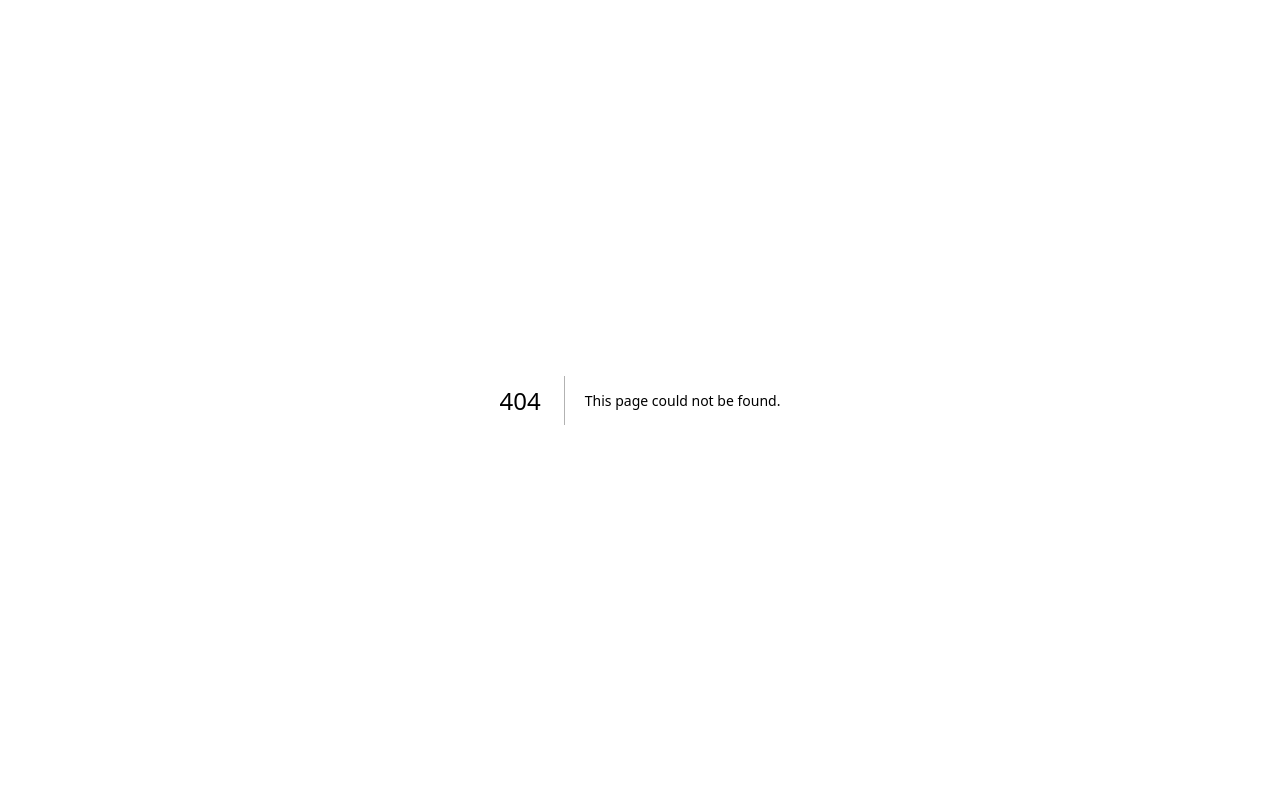
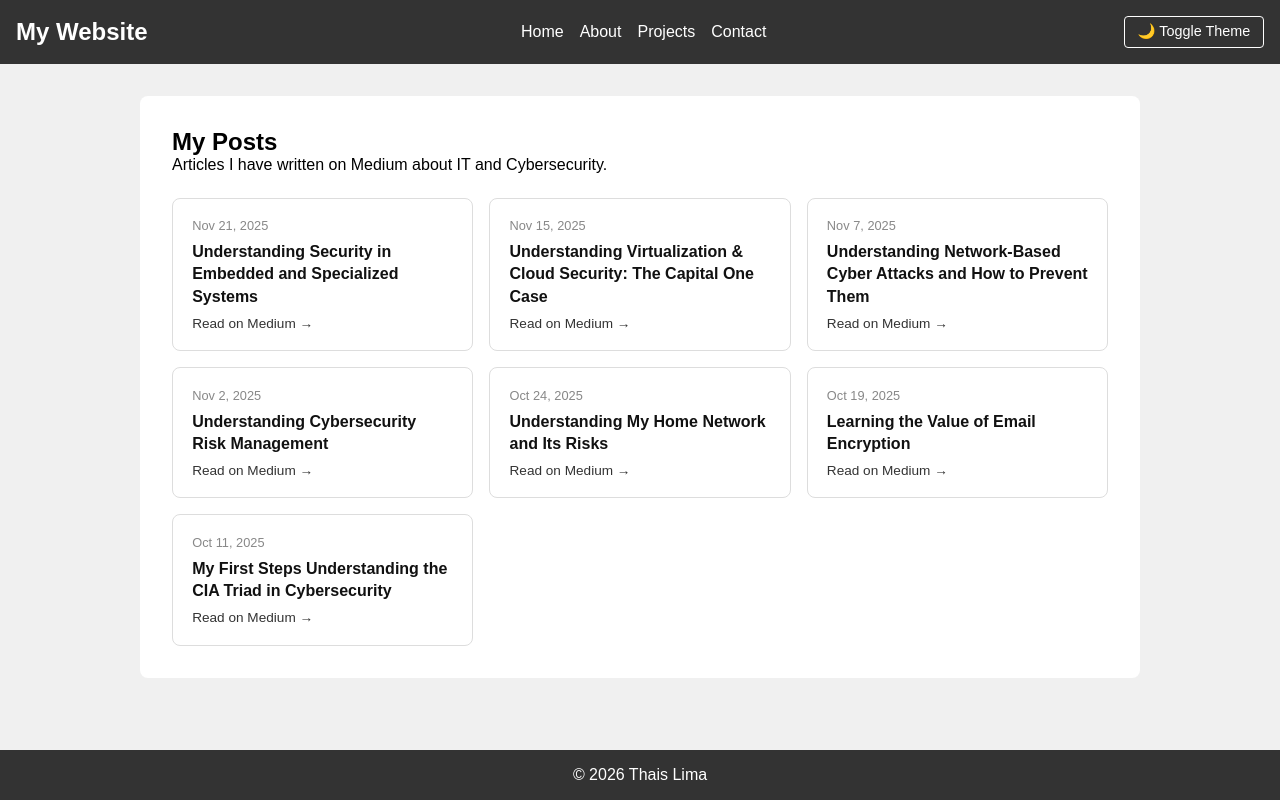
Before and after one commit to thaablima-dev/week3_project, a Next.js app: page /projects in a window 1280 px wide. Before the commit this address had no page. Built offline with nearby package versions, Linux system fonts and the light colour scheme.

Commit message:
Add midterm outline

```diff
--- a/app/globals.css
+++ b/app/globals.css
@@ -167,3 +167,163 @@ a:focus {
   --card-bg: white;
   --card-text: black;
 }
+.posts-grid {
+  display: grid;
+  grid-template-columns: repeat(auto-fill, minmax(280px, 1fr));
+  gap: 1rem;
+  margin-top: 1.5rem;
+}
+
+.post-card {
+  display: flex;
+  flex-direction: column;
+  gap: 0.5rem;
+  background: white;
+  border: 1px solid #ddd;
+  border-radius: 8px;
+  padding: 1.2rem;
+  text-decoration: none;
+  color: inherit;
+  transition: box-shadow 0.2s;
+}
+
+.post-card:hover {
+  box-shadow: 0 4px 12px rgba(0,0,0,0.1);
+}
+
+.post-date {
+  font-size: 0.8rem;
+  color: #888;
+}
+
+.post-card h3 {
+  font-size: 1rem;
+  line-height: 1.4;
+  color: #111;
+}
+
+.read-more {
+  font-size: 0.85rem;
+  color: #333;
+  margin-top: auto;
+}
+
+[data-theme="dark"] .post-card {
+  background: #2a2a2a;
+  border-color: #444;
+  color: #f0f0f0;
+}
+
+[data-theme="dark"] .post-card h3 {
+  color: #f0f0f0;
+}
+
+/* Fix section max-width for posts page */
+.posts-section {
+  max-width: 1000px !important;
+}
+.home-main {
+  display: flex;
+  flex-direction: column;
+  padding: 2rem;
+  gap: 2rem;
+  max-width: 1100px;
+  margin: 0 auto;
+}
+
+.hero {
+  background-color: white;
+  padding: 2rem;
+  border-radius: 8px;
+  width: 100%;
+}
+
+.cards-grid {
+  display: grid;
+  grid-template-columns: repeat(3, 1fr);
+  gap: 1.5rem;
+}
+
+.card {
+  background: white;
+  border: 1px solid #ddd;
+  border-radius: 8px;
+  padding: 1.5rem;
+  display: flex;
+  flex-direction: column;
+  gap: 0.75rem;
+  transition: box-shadow 0.2s;
+}
+
+.card:hover {
+  box-shadow: 0 4px 12px rgba(0,0,0,0.1);
+}
+
+.card h3 {
+  font-size: 1.1rem;
+}
+
+.card p {
+  color: #555;
+  font-size: 0.95rem;
+  line-height: 1.5;
+}
+
+.card-link {
+  color: #333;
+  font-weight: bold;
+  text-decoration: none;
+  margin-top: auto;
+}
+
+.card-link:hover {
+  text-decoration: underline;
+}
+
+[data-theme="dark"] .hero,
+[data-theme="dark"] .card {
+  background: #2a2a2a;
+  border-color: #444;
+  color: #f0f0f0;
+}
+
+[data-theme="dark"] .card p {
+  color: #bbb;
+}
+
+[data-theme="dark"] .card-link {
+  color: #f0f0f0;
+}
+
+@media (max-width: 768px) {
+  .cards-grid {
+    grid-template-columns: 1fr;
+  }
+}
+.about-links {
+  display: flex;
+  gap: 1rem;
+  margin-top: 1rem;
+}
+
+.about-btn {
+  padding: 0.6rem 1.2rem;
+  border-radius: 6px;
+  text-decoration: none;
+  font-weight: bold;
+  font-size: 0.95rem;
+}
+
+.linkedin-btn {
+  background-color: #0077b5;
+  color: white;
+}
+
+.medium-btn {
+  background-color: #333;
+  color: white;
+}
+
+.about-btn:hover {
+  opacity: 0.85;
+}
--- a/app/page.tsx
+++ b/app/page.tsx
@@ -13,7 +13,7 @@ export default function Home() {
     {
       title: "My Projects",
       description: "Check out the projects I have built so far in this course.",
-      href: "/contact"
+      href: "/projects"
     },
     {
       title: "Contact Me",
@@ -25,8 +25,9 @@ export default function Home() {
   return (
     <>
       <Header />
-      <main>
+      <main className="home-main">
         <Hero />
+        <div className="cards-grid">
           {cards.map((card) => (
             <Card
               key={card.title}
@@ -35,6 +36,7 @@ export default function Home() {
               href={card.href}
             />
           ))}
+        </div>
       </main>
       <Footer />
     </>
--- /dev/null
+++ b/app/projects/page.tsx
@@ -0,0 +1,36 @@
+import Header from '@/components/Header';
+import Footer from '@/components/Footer';
+
+const posts = [
+  { title: "Understanding Security in Embedded and Specialized Systems", date: "Nov 21, 2025", url: "https://medium.com/@thaab.lima/understanding-security-in-embedded-and-specialized-systems-what-i-learned-as-a-new-it-student-e08d398105db" },
+  { title: "Understanding Virtualization & Cloud Security: The Capital One Case", date: "Nov 15, 2025", url: "https://medium.com/@thaab.lima/understanding-virtualization-cloud-security-what-i-learned-from-the-capital-one-case-800702615175" },
+  { title: "Understanding Network-Based Cyber Attacks and How to Prevent Them", date: "Nov 7, 2025", url: "https://medium.com/@thaab.lima/understanding-network-based-cyber-attacks-and-how-to-prevent-them-260820c83fe9" },
+  { title: "Understanding Cybersecurity Risk Management", date: "Nov 2, 2025", url: "https://medium.com/@thaab.lima/understanding-cybersecurity-risk-management-why-it-matters-for-every-organization-02958cf4f9e0" },
+  { title: "Understanding My Home Network and Its Risks", date: "Oct 24, 2025", url: "https://medium.com/@thaab.lima/understanding-my-home-network-and-its-risks-6bfb814eac17" },
+  { title: "Learning the Value of Email Encryption", date: "Oct 19, 2025", url: "https://medium.com/@thaab.lima/learning-the-value-of-email-encryption-146354d4abb7" },
+  { title: "My First Steps Understanding the CIA Triad in Cybersecurity", date: "Oct 11, 2025", url: "https://medium.com/@thaab.lima/my-first-steps-understanding-the-cia-triad-in-cybersecurity-e6e25d2d7706" }
+];
+
+export default function Projects() {
+  return (
+    <>
+      <Header />
+      <main>
+        <section className="posts-section">
+          <h2>My Posts</h2>
+          <p>Articles I have written on Medium about IT and Cybersecurity.</p>
+          <div className="posts-grid">
+            {posts.map((post, index) => (
+              <a key={index} href={post.url} target="_blank" rel="noopener noreferrer" className="post-card">
+                <span className="post-date">{post.date}</span>
+                <h3>{post.title}</h3>
+                <span className="read-more">Read on Medium →</span>
+              </a>
+            ))}
+          </div>
+        </section>
+      </main>
+      <Footer />
+    </>
+  );
+}
--- a/components/Nav.tsx
+++ b/components/Nav.tsx
@@ -7,6 +7,7 @@ export default function Nav() {
     <nav>
       <Link href="/">Home</Link>
       <Link href="/about">About</Link>
+      <Link href="/projects">Projects</Link>
       <Link href="/contact">Contact</Link>
     </nav>
   );
```
Also changed, not shown: app/about/page.tsx (+24 -2 lines), app/contact/page.tsx (+5 -17 lines), app/midterm-outline.md (added, +70 -0 lines), components/Card.tsx (+2 -10 lines), components/Hero.tsx (+9 -3 lines). Lines whose indentation alone changed are shown as unchanged.
